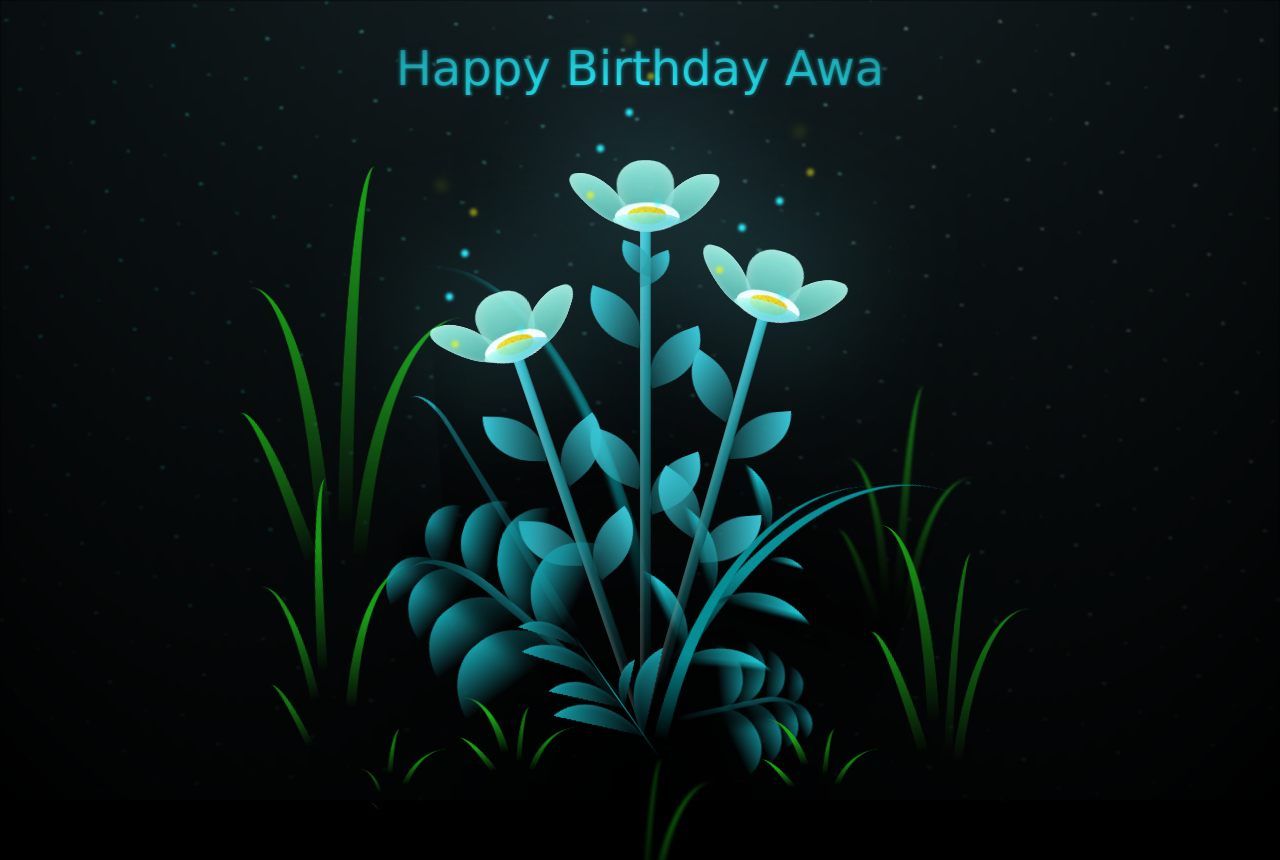
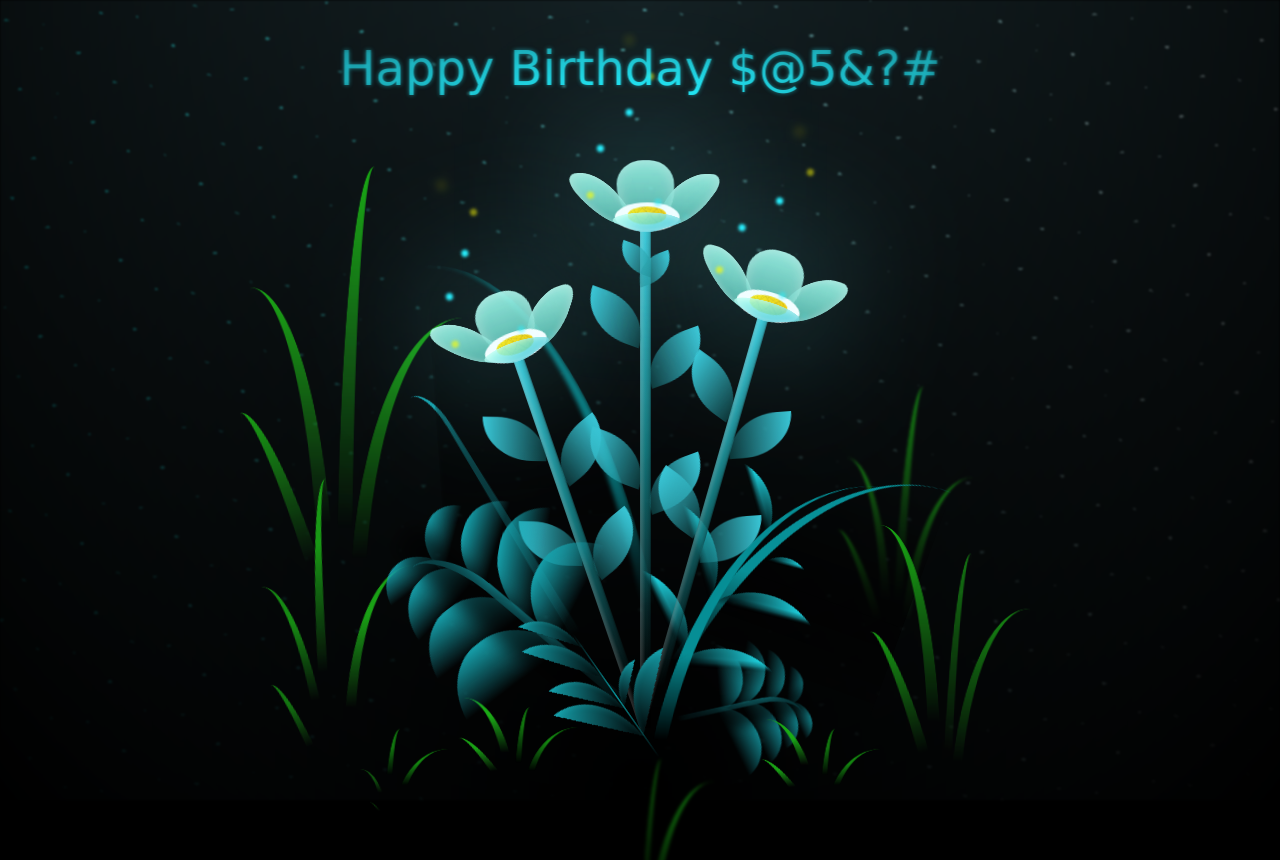
Before and after one commit to hdans/hbd, a plain HTML site: page flower.html in a window 1280 px wide. Shown: the top 860 px of the page. Drawn offline with Linux system fonts and the light colour scheme.

Commit message:
Update flower.html

```diff
--- a/flower.html
+++ b/flower.html
@@ -15,7 +15,7 @@
     </audio>
   </header>
     <div class="text">
-      Happy Birthday Awa
+      Happy Birthday $@5&?#
     </div>
     <div class="night"></div>
     <div class="flowers">
```
